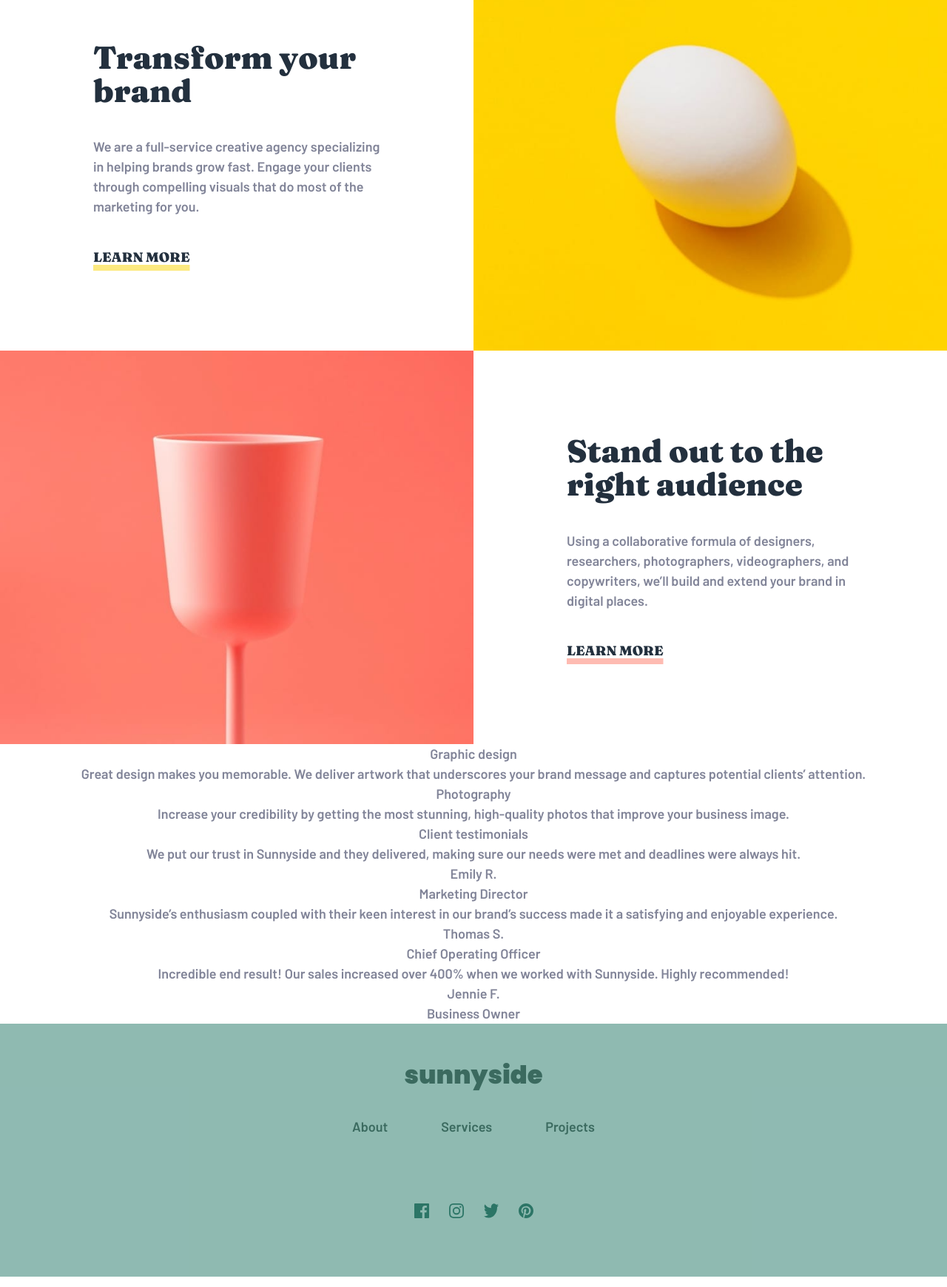
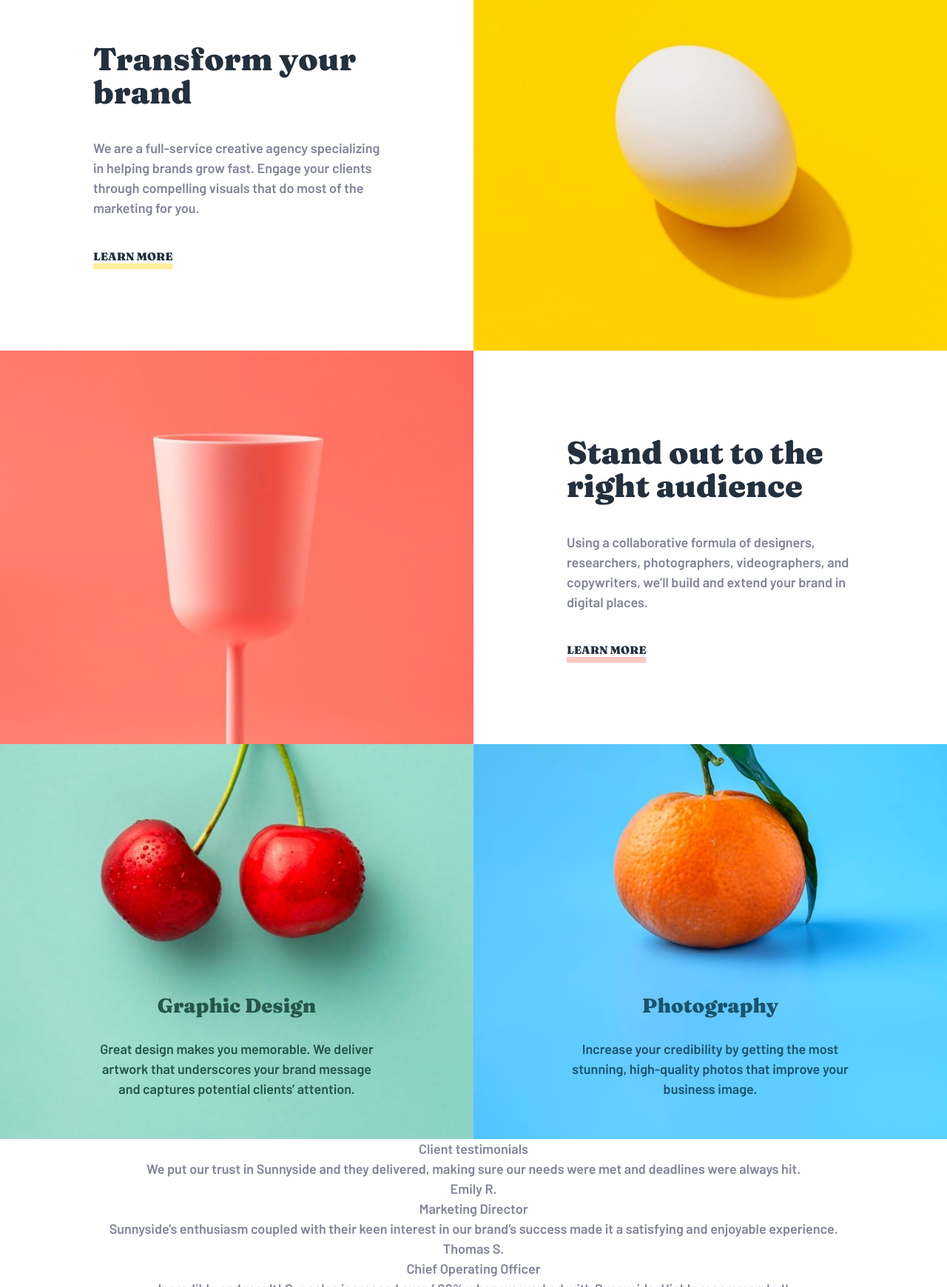
Before and after one commit to ferdinandoaspro/sunnyside-agency, a website: page index.html in a window 1280 px wide. Shown: the part 817-2557 px from the top of the page at 74% size. Drawn offline with Linux system fonts and the light colour scheme.

Commit message:
completed the second main section

```diff
--- a/index.html
+++ b/index.html
@@ -35,56 +35,68 @@
   <main class="text-dark-grayish-blue">
     <section class="grid grid-cols-1 sm:grid-cols-2">
       <picture class="sm:col-start-2">
+        <source type="image" srcset="images/desktop/image-transform.jpg" media="(min-width:640px)">
         <img src="images/mobile/image-transform.jpg" alt="" class="object-cover w-full h-full">
-        <source type="image" srcset="images/image-transform.jpg" media="(min-width:640px)">
       </picture>
-      <article class="px-4 py-8 text-center sm:px-6 md:px-10 lg:px-20 xl:px-28 2xl:px-36 sm:my-auto sm:text-left sm:row-start-1">
-        <h3 class="text-3xl font-black lg:text-4xl xl:text-[2.375rem] 2xl:text-[2.5rem] font-fraunces text-very-dark-desaturated-blue">
+      <article class="px-4 py-12 text-center sm:px-6 md:px-10 lg:px-20 xl:px-28 2xl:px-36 sm:my-auto sm:text-left sm:row-start-1">
+        <h3 class="text-[1.75rem] font-black lg:text-4xl xl:text-[2.375rem] 2xl:text-[2.5rem] font-fraunces text-very-dark-desaturated-blue">
           Transform your brand
         </h3>
-        <p class="py-5 md:py-6 lg:py-9">
+        <p class="py-6 lg:py-9">
           We are a full-service creative agency specializing in helping brands grow fast.
           Engage your clients through compelling visuals that do most of the marketing for you.
         </p>
-        <p class="font-black text-very-dark-desaturated-blue font-fraunces">
-          <a href="#" class="underline decoration-yellow/50 decoration-8 hover:decoration-yellow/100">LEARN MORE</a>
+        <p class="font-black text-very-dark-desaturated-blue font-fraunces text-[0.825rem]">
+          <a href="#" class="underline decoration-yellow/40 decoration-8 hover:decoration-yellow/100">LEARN MORE</a>
         </p>
       </article>
     </section>
     <section class="grid grid-cols-1 sm:grid-cols-2">
       <picture>
+      <source type="image" srcset="images/desktop/image-stand-out.jpg" media="(min-width:640px)">
       <img src="images/mobile/image-stand-out.jpg" alt="" class="object-cover w-full h-full">
-        <source type="image" srcset="images/image-stand-out.jpg" media="(min-width:640px)">
       </picture>
-      <article class="px-4 py-8 text-center 2xl:text-[1.125rem] sm:px-6 md:px-10 lg:px-20 xl:px-28 2xl:px-36 sm:my-auto sm:text-left">
-        <h3 class="text-3xl font-black lg:text-4xl xl:text-[2.375rem] 2xl:text-[2.5rem] font-fraunces text-very-dark-desaturated-blue">
+      <article class="px-4 py-12 text-center sm:px-6 md:px-10 lg:px-20 xl:px-28 2xl:px-36 sm:my-auto sm:text-left">
+        <h3 class="text-[1.75rem] font-black lg:text-4xl xl:text-[2.375rem] 2xl:text-[2.5rem] font-fraunces text-very-dark-desaturated-blue">
           Stand out to the right audience
         </h3>
         <p class="py-5 md:py-6 lg:py-9">
           Using a collaborative formula of designers, researchers, photographers, videographers, and copywriters, we’ll build and extend your brand in digital places.
         </p>
-        <p class="font-black text-very-dark-desaturated-blue font-fraunces">
-          <a href="#" class="underline decoration-soft-red/50 decoration-8 hover:decoration-soft-red/100">LEARN MORE</a>
+        <p class="font-black text-very-dark-desaturated-blue font-fraunces text-[0.825rem]">
+        <a href="#" class="underline decoration-soft-red/40 decoration-8 hover:decoration-soft-red/100">LEARN MORE</a>
       </p>
       </article>
     </section>
-    <section>
-      <article>
-        <h3>
-          Graphic design
+    <section class="grid grid-cols-1 sm:grid-cols-2 text-[16px] sm:max-md:text-[14.7px]">
+      <div class="relative sm:max-md:pb-2">
+        <picture>
+          <source srcset="images/desktop/image-graphic-design.jpg" media="(min-width: 640px)">
+          <img src="images/mobile/image-graphic-design.jpg" alt="" class="object-cover w-full">
+        </picture>
+        <article class="absolute max-w-[405px] px-3 mx-auto left-0 right-0 bottom-10 text-dark-desaturated-cyan sm:max-lg:bottom-2 sm:max-md:px-1 lg:bottom-12">
+          <h3 class="pb-4 text-2xl font-black font-fraunces sm:max-md:pb-2 lg:pb-6">
+            Graphic Design
           </h3>
-        <p>
+          <p class="lg:text-[1.125em]">
             Great design makes you memorable. We deliver artwork that underscores your brand message and captures potential clients’ attention.
           </p>
         </article>
-      <article>
-        <h3>
+      </div>
+      <div class="relative sm:max-md:pb-2">
+        <picture>
+          <source srcset="images/desktop/image-photography.jpg" media="(min-width: 640px)">
+          <img src="images/mobile/image-photography.jpg" alt="" class="object-fill w-full h-full">
+        </picture>
+        <article class="absolute max-w-[405px] px-3 m-auto left-0 right-0 bottom-10 text-dark-blue sm:max-lg:bottom-2 lg:bottom-12">
+          <h3 class="pb-4 text-2xl font-black font-fraunces sm:max-md:pb-2 lg:pb-6">
             Photography
           </h3>
-        <p>
+          <p class="lg:text-[1.125em]">
             Increase your credibility by getting the most stunning, high-quality photos that improve your business image.
           </p>
         </article>
+      </div>
     </section>
     <section>
       <h3>Client testimonials</h3>
```
Also changed, not shown: dist/output.css. Lines whose indentation alone changed are shown as unchanged.
